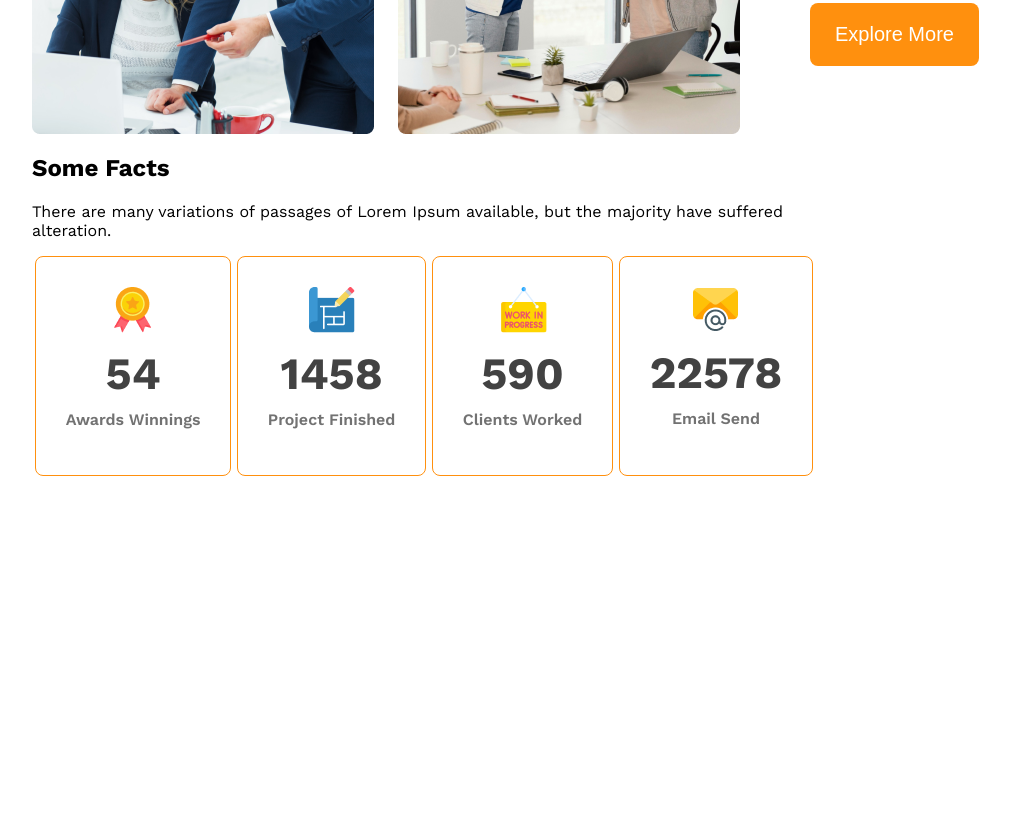
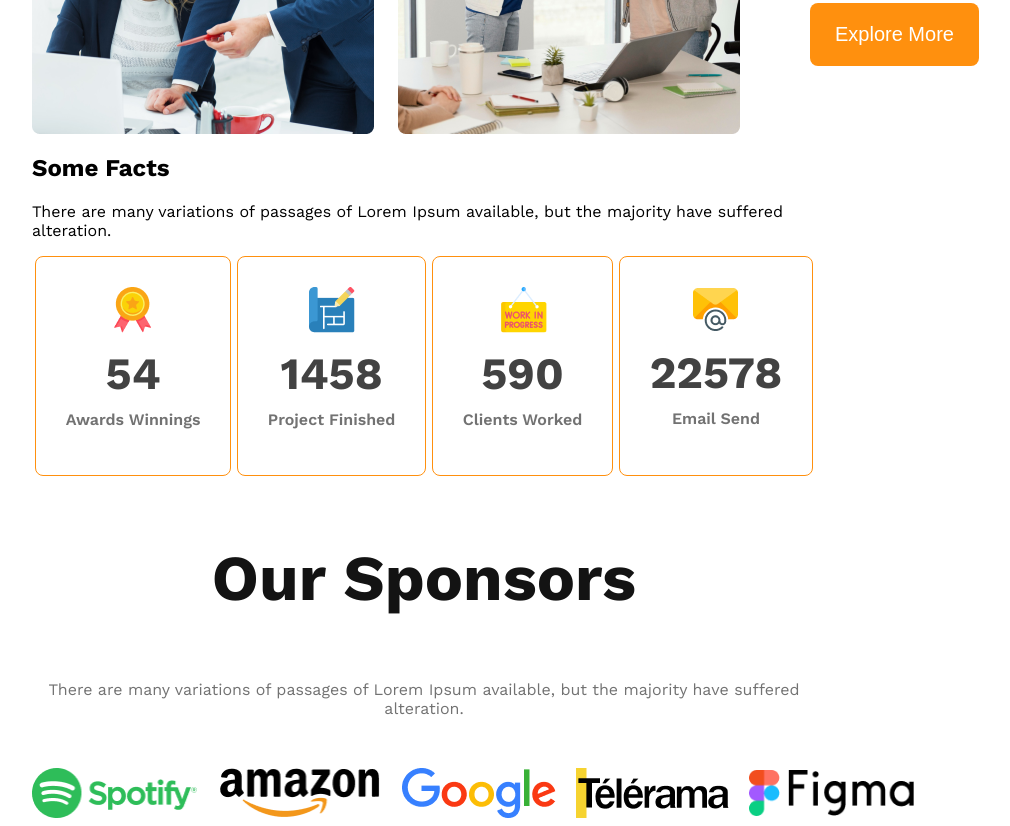
Before and after one commit to rakibul226/g3-architects-website, a plain HTML site: page index.html in a window 1280 px wide. Shown: the part 1605-2431 px from the top of the page, without its empty margins (216-1226 px from the left). Before the commit the page ends 2089 px from the top, so only its background shows below. Drawn offline with nearby package versions, Linux system fonts and the light colour scheme.

Commit message:
added the sponser section

```diff
--- a/index.html
+++ b/index.html
@@ -96,9 +96,23 @@
                         <p class="card-title text-light-gray">Email Send</p>
                     </div>
                 </div>
+            </section>
+
+            <section class="sponsor">
+                <h3 class="banner-title">
+                    Our Sponsors
+                </h3>
+                <p class="text-light-gray">There are many variations of passages of Lorem Ipsum available, but the majority have suffered alteration.</p>
+                <div class="sponsor-img-container">
+                    <img src="images/sponsors/spotify.png" alt="">
+                    <img src="images/sponsors/amazon.png" alt="">
+                    <img src="images/sponsors/google.png" alt="">
+                    <img src="images/sponsors/telerama.png" alt="">
+                    <img src="images/sponsors/figma.png" alt="">
+                </div>
+            </section>
 
 
-            </section>
         </main>
 
 
--- a/styles/architects.css
+++ b/styles/architects.css
@@ -119,6 +119,22 @@ main{
 }
 
 
+/* ------------sponsor--------- */
+.sponsor{
+    text-align: center;
+}
+.sponsor-img-container{
+    display: flex;
+    margin-top: 50px;
+    justify-content: space-evenly;
+    align-items: center;
+    gap: 20px;
+}
+.sponsor-img-container img{
+    width: 165px;
+}
+
+
 /* --------Responsive-------------- */
 /* ----------Mobile------ */
 
@@ -126,7 +142,7 @@ main{
     header{
         padding: 20px;
     }
-    nav, .teams-container, .facts-card-container{
+    nav, .teams-container, .facts-card-container, .sponsor-img-container{
         flex-direction: column;
     }
     main{
@@ -146,6 +162,8 @@ main{
         margin: 10px 0px;
     }
 
+    /* -------sponsor-img-container------ */
+
 }
 
 
@@ -155,7 +173,9 @@ main{
     header{
         padding: 20px;
     }
-    nav, .teams-container{
+    nav,
+    .teams-container,
+    .sponsor-img-container{
         flex-direction: column;
     }
     .teams-content{
```
